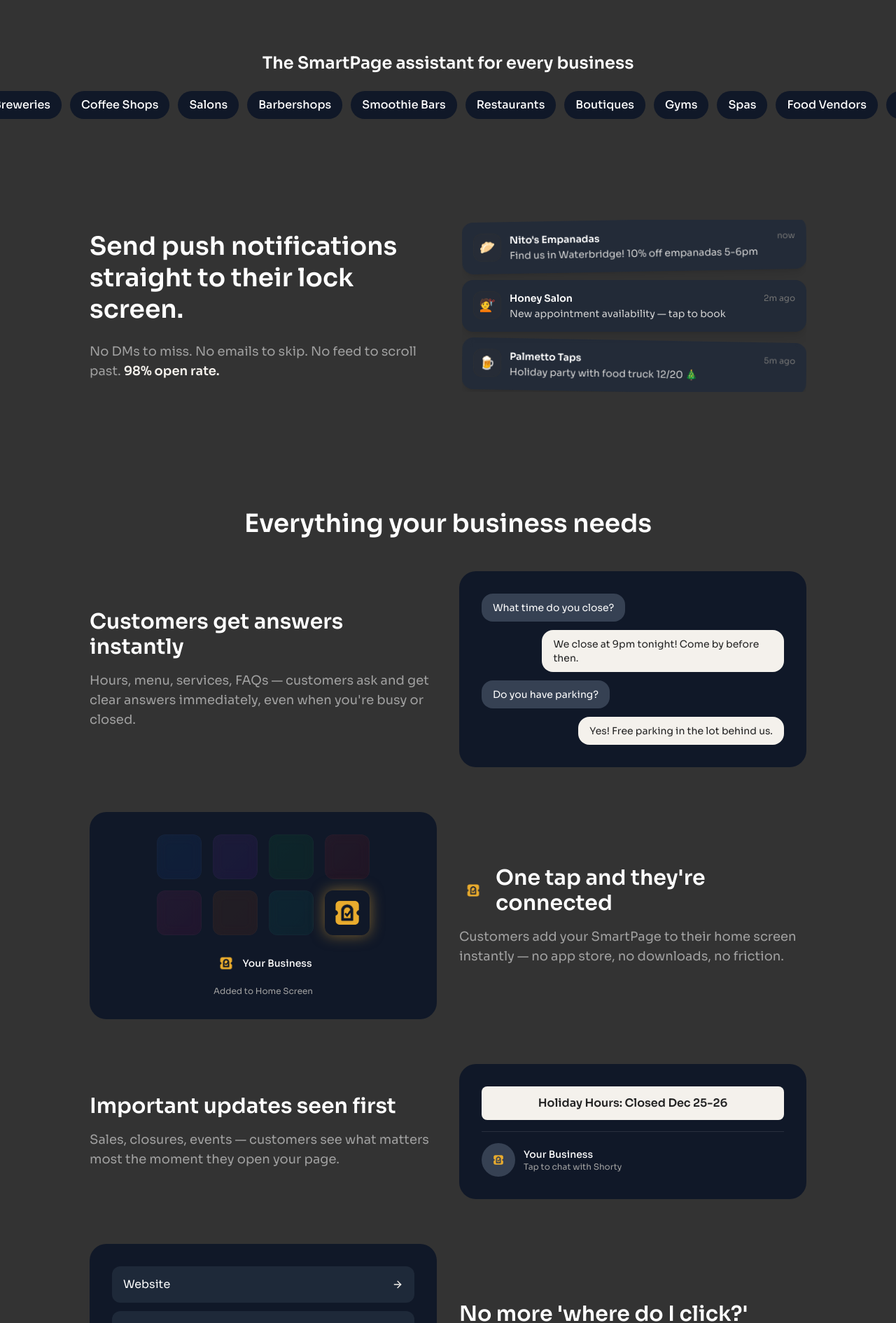
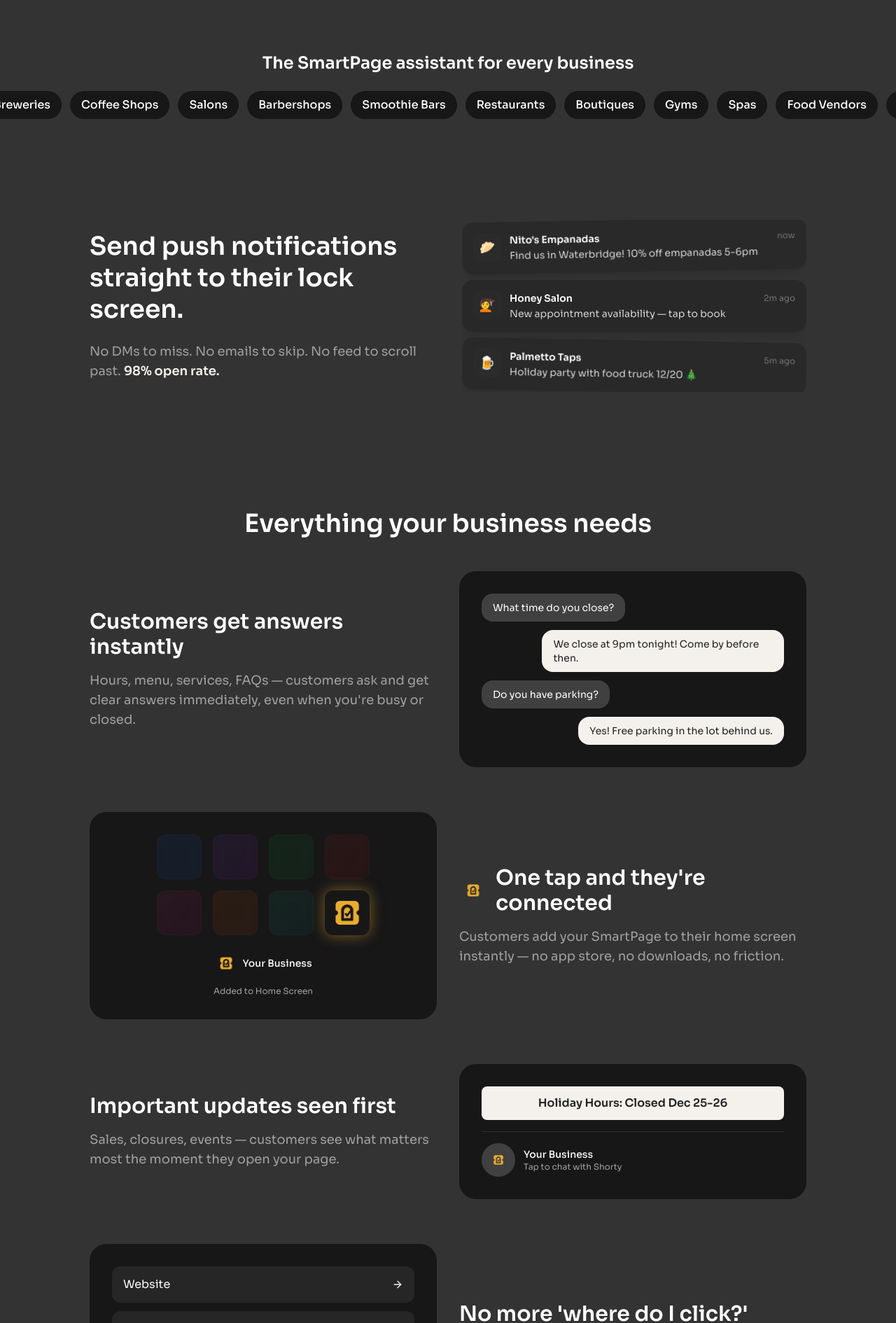
Before and after one commit to Dunzoai/shortlist-pass-hub, a Next.js app: page /smartpages in a window 1280 px wide. Shown: the part 2200-4090 px from the top of the page at 70% size. Built offline with nearby package versions, Linux system fonts and the light colour scheme.

Commit message:
Replace all gray colors with neutral (no blue tint) - notification cards, chips, dark backgrounds

```diff
--- a/src/app/page.tsx
+++ b/src/app/page.tsx
@@ -491,7 +491,7 @@ export default function Home() {
                   <span className="inline-block">show up like</span>{" "}
                   <motion.span
                     className="inline-block font-semibold tracking-[-0.02em]"
-                    style={{ color: "#0D1117", textShadow: "0 1px 2px rgba(0,0,0,0.06)" }}
+                    style={{ color: "#1a1a1a", textShadow: "0 1px 2px rgba(0,0,0,0.06)" }}
                     initial={{ opacity: 0, scale: 0.6, y: 16 }}
                     animate={{ opacity: 1, scale: 1, y: 0 }}
                     transition={{
--- a/src/app/smartpages/page.tsx
+++ b/src/app/smartpages/page.tsx
@@ -636,24 +636,24 @@ function AppGridSection() {
           >
             {[...Array(2)].map((_, i) => (
               <span key={i} className="flex items-center gap-3">
-                <span className="bg-gray-900 text-white rounded-full px-4 py-2 text-sm md:text-base font-medium">Food Trucks</span>
-                <span className="bg-gray-900 text-white rounded-full px-4 py-2 text-sm md:text-base font-medium">Breweries</span>
-                <span className="bg-gray-900 text-white rounded-full px-4 py-2 text-sm md:text-base font-medium">Coffee Shops</span>
-                <span className="bg-gray-900 text-white rounded-full px-4 py-2 text-sm md:text-base font-medium">Salons</span>
-                <span className="bg-gray-900 text-white rounded-full px-4 py-2 text-sm md:text-base font-medium">Barbershops</span>
-                <span className="bg-gray-900 text-white rounded-full px-4 py-2 text-sm md:text-base font-medium">Smoothie Bars</span>
-                <span className="bg-gray-900 text-white rounded-full px-4 py-2 text-sm md:text-base font-medium">Restaurants</span>
-                <span className="bg-gray-900 text-white rounded-full px-4 py-2 text-sm md:text-base font-medium">Boutiques</span>
-                <span className="bg-gray-900 text-white rounded-full px-4 py-2 text-sm md:text-base font-medium">Gyms</span>
-                <span className="bg-gray-900 text-white rounded-full px-4 py-2 text-sm md:text-base font-medium">Spas</span>
-                <span className="bg-gray-900 text-white rounded-full px-4 py-2 text-sm md:text-base font-medium">Food Vendors</span>
-                <span className="bg-gray-900 text-white rounded-full px-4 py-2 text-sm md:text-base font-medium">Bakeries</span>
-                <span className="bg-gray-900 text-white rounded-full px-4 py-2 text-sm md:text-base font-medium">Juice Bars</span>
-                <span className="bg-gray-900 text-white rounded-full px-4 py-2 text-sm md:text-base font-medium">Pet Groomers</span>
-                <span className="bg-gray-900 text-white rounded-full px-4 py-2 text-sm md:text-base font-medium">Tattoo Studios</span>
-                <span className="bg-gray-900 text-white rounded-full px-4 py-2 text-sm md:text-base font-medium">Yoga Studios</span>
-                <span className="bg-gray-900 text-white rounded-full px-4 py-2 text-sm md:text-base font-medium">Auto Shops</span>
-                <span className="bg-gray-900 text-white rounded-full px-4 py-2 text-sm md:text-base font-medium">Florists</span>
+                <span className="bg-neutral-900 text-white rounded-full px-4 py-2 text-sm md:text-base font-medium">Food Trucks</span>
+                <span className="bg-neutral-900 text-white rounded-full px-4 py-2 text-sm md:text-base font-medium">Breweries</span>
+                <span className="bg-neutral-900 text-white rounded-full px-4 py-2 text-sm md:text-base font-medium">Coffee Shops</span>
+                <span className="bg-neutral-900 text-white rounded-full px-4 py-2 text-sm md:text-base font-medium">Salons</span>
+                <span className="bg-neutral-900 text-white rounded-full px-4 py-2 text-sm md:text-base font-medium">Barbershops</span>
+                <span className="bg-neutral-900 text-white rounded-full px-4 py-2 text-sm md:text-base font-medium">Smoothie Bars</span>
+                <span className="bg-neutral-900 text-white rounded-full px-4 py-2 text-sm md:text-base font-medium">Restaurants</span>
+                <span className="bg-neutral-900 text-white rounded-full px-4 py-2 text-sm md:text-base font-medium">Boutiques</span>
+                <span className="bg-neutral-900 text-white rounded-full px-4 py-2 text-sm md:text-base font-medium">Gyms</span>
+                <span className="bg-neutral-900 text-white rounded-full px-4 py-2 text-sm md:text-base font-medium">Spas</span>
+                <span className="bg-neutral-900 text-white rounded-full px-4 py-2 text-sm md:text-base font-medium">Food Vendors</span>
+                <span className="bg-neutral-900 text-white rounded-full px-4 py-2 text-sm md:text-base font-medium">Bakeries</span>
+                <span className="bg-neutral-900 text-white rounded-full px-4 py-2 text-sm md:text-base font-medium">Juice Bars</span>
+                <span className="bg-neutral-900 text-white rounded-full px-4 py-2 text-sm md:text-base font-medium">Pet Groomers</span>
+                <span className="bg-neutral-900 text-white rounded-full px-4 py-2 text-sm md:text-base font-medium">Tattoo Studios</span>
+                <span className="bg-neutral-900 text-white rounded-full px-4 py-2 text-sm md:text-base font-medium">Yoga Studios</span>
+                <span className="bg-neutral-900 text-white rounded-full px-4 py-2 text-sm md:text-base font-medium">Auto Shops</span>
+                <span className="bg-neutral-900 text-white rounded-full px-4 py-2 text-sm md:text-base font-medium">Florists</span>
               </span>
             ))}
           </div>
@@ -683,7 +683,7 @@ function AppGridSection() {
           {/* Mobile: stacked cards with alternating slide directions */}
           <div className="md:hidden flex flex-col gap-3 overflow-hidden">
             <motion.div
-              className="bg-gray-800/80 backdrop-blur-sm rounded-2xl p-3 shadow-lg"
+              className="bg-neutral-800/80 backdrop-blur-sm rounded-2xl p-3 shadow-lg"
               initial={{ opacity: 0, x: 100 }}
               whileInView={{ opacity: 1, x: 0 }}
               viewport={{ once: true }}
@@ -704,7 +704,7 @@ function AppGridSection() {
             </motion.div>
 
             <motion.div
-              className="bg-gray-800/80 backdrop-blur-sm rounded-2xl p-3 shadow-lg"
+              className="bg-neutral-800/80 backdrop-blur-sm rounded-2xl p-3 shadow-lg"
               initial={{ opacity: 0, x: -100 }}
               whileInView={{ opacity: 1, x: 0 }}
               viewport={{ once: true }}
@@ -725,7 +725,7 @@ function AppGridSection() {
             </motion.div>
 
             <motion.div
-              className="bg-gray-800/80 backdrop-blur-sm rounded-2xl p-3 shadow-lg"
+              className="bg-neutral-800/80 backdrop-blur-sm rounded-2xl p-3 shadow-lg"
               initial={{ opacity: 0, x: 100 }}
               whileInView={{ opacity: 1, x: 0 }}
               viewport={{ once: true }}
@@ -749,7 +749,7 @@ function AppGridSection() {
           {/* Desktop: stacked cards with alternating slide directions */}
           <div className="hidden md:flex flex-col gap-3 overflow-hidden">
             <motion.div
-              className="bg-gray-800/80 backdrop-blur-sm rounded-2xl p-4 shadow-lg transform -rotate-1"
+              className="bg-neutral-800/80 backdrop-blur-sm rounded-2xl p-4 shadow-lg transform -rotate-1"
               initial={{ opacity: 0, x: 100 }}
               whileInView={{ opacity: 1, x: 0 }}
               viewport={{ once: true }}
@@ -770,7 +770,7 @@ function AppGridSection() {
             </motion.div>
 
             <motion.div
-              className="bg-gray-800/80 backdrop-blur-sm rounded-2xl p-4 shadow-lg"
+              className="bg-neutral-800/80 backdrop-blur-sm rounded-2xl p-4 shadow-lg"
               initial={{ opacity: 0, x: -100 }}
               whileInView={{ opacity: 1, x: 0 }}
               viewport={{ once: true }}
@@ -791,7 +791,7 @@ function AppGridSection() {
             </motion.div>
 
             <motion.div
-              className="bg-gray-800/80 backdrop-blur-sm rounded-2xl p-4 shadow-lg transform rotate-1"
+              className="bg-neutral-800/80 backdrop-blur-sm rounded-2xl p-4 shadow-lg transform rotate-1"
               initial={{ opacity: 0, x: 100 }}
               whileInView={{ opacity: 1, x: 0 }}
               viewport={{ once: true }}
@@ -866,10 +866,10 @@ function FeatureVisual({ type }: { type: string }) {
   switch (type) {
     case 'chat':
       return (
-        <div className="bg-gray-900 rounded-3xl p-6 md:p-8 w-full max-w-sm md:max-w-lg md:min-w-[400px] mx-auto">
+        <div className="bg-neutral-900 rounded-3xl p-6 md:p-8 w-full max-w-sm md:max-w-lg md:min-w-[400px] mx-auto">
           <div className="space-y-3">
             <div className="flex justify-start">
-              <div className="bg-gray-700 rounded-2xl px-4 py-2.5 text-sm text-white max-w-[80%]">
+              <div className="bg-neutral-700 rounded-2xl px-4 py-2.5 text-sm text-white max-w-[80%]">
                 What time do you close?
               </div>
             </div>
@@ -879,7 +879,7 @@ function FeatureVisual({ type }: { type: string }) {
               </div>
             </div>
             <div className="flex justify-start">
-              <div className="bg-gray-700 rounded-2xl px-4 py-2.5 text-sm text-white max-w-[80%]">
+              <div className="bg-neutral-700 rounded-2xl px-4 py-2.5 text-sm text-white max-w-[80%]">
                 Do you have parking?
               </div>
             </div>
@@ -904,7 +904,7 @@ function FeatureVisual({ type }: { type: string }) {
       ];
 
       return (
-        <div className="bg-gray-900 rounded-3xl p-6 md:p-8 w-full max-w-sm md:max-w-lg md:min-w-[400px] mx-auto">
+        <div className="bg-neutral-900 rounded-3xl p-6 md:p-8 w-full max-w-sm md:max-w-lg md:min-w-[400px] mx-auto">
           <div className="flex flex-col items-center gap-4">
             {/* 2x4 grid of app icons */}
             <div className="grid grid-cols-4 gap-3 md:gap-4">
@@ -945,7 +945,7 @@ function FeatureVisual({ type }: { type: string }) {
       );
     case 'banner':
       return (
-        <div className="bg-gray-900 rounded-3xl p-6 md:p-8 w-full max-w-sm md:max-w-lg md:min-w-[400px] mx-auto">
+        <div className="bg-neutral-900 rounded-3xl p-6 md:p-8 w-full max-w-sm md:max-w-lg md:min-w-[400px] mx-auto">
           <div className="space-y-4">
             {/* Announcement banner */}
             <div className="bg-[#F4F1EC] rounded-lg px-4 py-3 text-center">
@@ -955,7 +955,7 @@ function FeatureVisual({ type }: { type: string }) {
             <div className="border-t border-white/10" />
             {/* Mini profile */}
             <div className="flex items-center gap-3">
-              <div className="w-12 h-12 rounded-full bg-gray-700 flex items-center justify-center">
+              <div className="w-12 h-12 rounded-full bg-neutral-700 flex items-center justify-center">
                 <div className="relative w-8 h-8">
                   <Image
                     src="/Shortlist_logo.png"
@@ -975,10 +975,10 @@ function FeatureVisual({ type }: { type: string }) {
       );
     case 'links':
       return (
-        <div className="bg-gray-900 rounded-3xl p-6 md:p-8 w-full max-w-sm md:max-w-lg md:min-w-[400px] mx-auto">
+        <div className="bg-neutral-900 rounded-3xl p-6 md:p-8 w-full max-w-sm md:max-w-lg md:min-w-[400px] mx-auto">
           <div className="space-y-3">
             {['Website', 'Instagram', 'Order Online', 'Book Now'].map((label, i) => (
-              <div key={i} className="bg-gray-800 rounded-xl px-4 py-3.5 flex items-center justify-between">
+              <div key={i} className="bg-neutral-800 rounded-xl px-4 py-3.5 flex items-center justify-between">
                 <span className="text-white text-sm md:text-base">{label}</span>
                 <ArrowRightIcon className="w-4 h-4 text-[#F4F1EC]" />
               </div>
@@ -988,7 +988,7 @@ function FeatureVisual({ type }: { type: string }) {
       );
     case 'qr':
       return (
-        <div className="bg-gray-900 rounded-3xl p-6 md:p-8 w-full max-w-sm md:max-w-lg md:min-w-[400px] mx-auto">
+        <div className="bg-neutral-900 rounded-3xl p-6 md:p-8 w-full max-w-sm md:max-w-lg md:min-w-[400px] mx-auto">
           <div className="flex flex-col items-center gap-4">
             <div className="relative w-48 h-48 md:w-56 md:h-56 shadow-[0_0_30px_rgba(229,168,51,0.3)] rounded-xl overflow-hidden">
               <Image
--- a/src/components/DemoFrame.tsx
+++ b/src/components/DemoFrame.tsx
@@ -11,7 +11,7 @@ interface DemoFrameProps {
 export function DemoFrame({ children, className = "" }: DemoFrameProps) {
   return (
     <motion.div
-      className={`relative rounded-2xl border border-white/10 bg-[#0a0f1a] overflow-hidden ${className}`}
+      className={`relative rounded-2xl border border-white/10 bg-[#1a1a1a] overflow-hidden ${className}`}
       style={{
         boxShadow:
           "0 0 60px rgba(176, 141, 87, 0.06), inset 0 1px 0 rgba(255, 255, 255, 0.03)",
@@ -22,7 +22,7 @@ export function DemoFrame({ children, className = "" }: DemoFrameProps) {
       transition={{ duration: 0.6, ease: "easeOut" }}
     >
       {/* Top bar (browser chrome effect) */}
-      <div className="flex items-center gap-2 px-4 py-3 border-b border-white/5 bg-[#080c14]">
+      <div className="flex items-center gap-2 px-4 py-3 border-b border-white/5 bg-[#111111]">
         <div className="w-2.5 h-2.5 rounded-full bg-white/10" />
         <div className="w-2.5 h-2.5 rounded-full bg-white/10" />
         <div className="w-2.5 h-2.5 rounded-full bg-white/10" />
```
